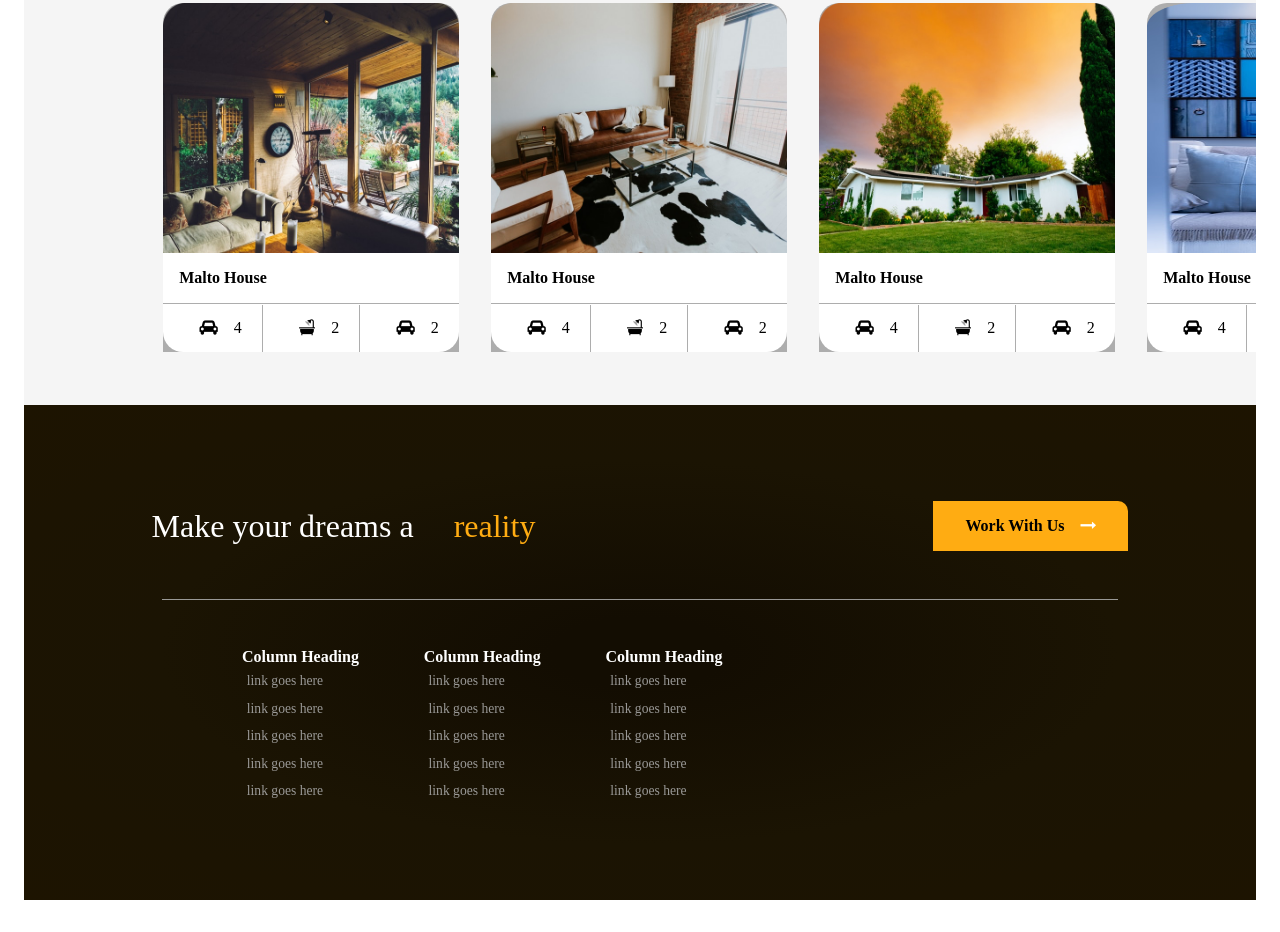
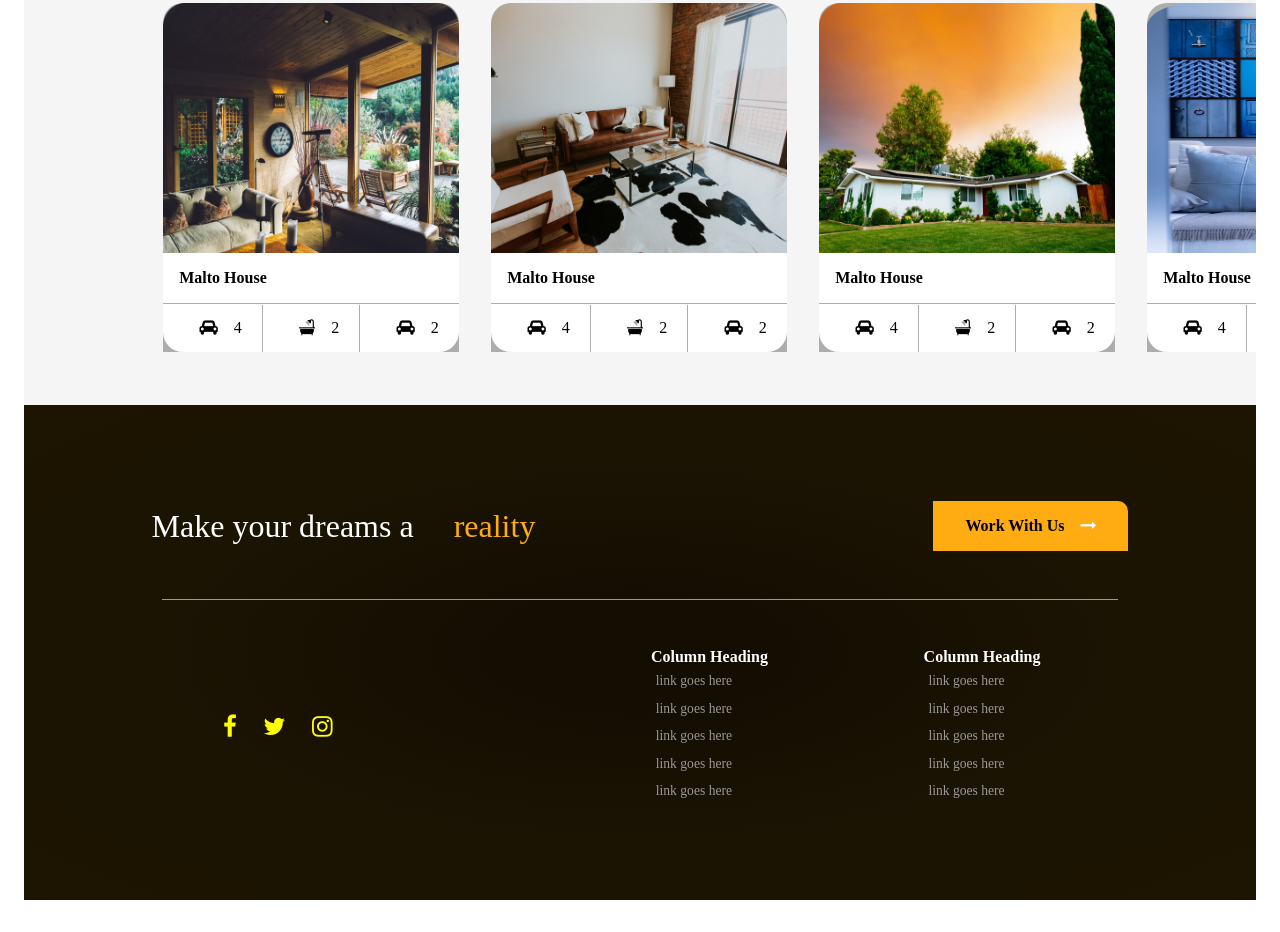
Before and after one commit to alemba-21/Quick-movers-website, a plain HTML site: page movers.html in a window 1280 px wide. Shown: the part 1726-2658 px from the top of the page. Drawn offline with Linux system fonts and the light colour scheme; a web font is replaced by a local one.

```diff
--- a/movers.html
+++ b/movers.html
@@ -297,18 +297,19 @@
           </div>
         </div>
         <div class="footerContent">
+            <div class="socialIcons">
+                <div class="facebook">
+                  <i class="fa fa-facebook"></i>
+                </div>
+                <div class="twitter">
+                  <i class="fa fa-twitter "></i>
+                </div>
+                <div class="instagram">
+                  <i class="fa fa-instagram"></i>
+                </div>
+              </div>
+          <div class="footColumns">
 
-          <div class="footColumns">
-            <div class="col-1">
-              <h1>Column Heading</h1>
-              <ul>
-                <li><a>link goes here</a></li>
-                <li><a>link goes here</a></li>
-                <li><a>link goes here</a></li>
-                <li><a>link goes here</a></li>
-                <li><a>link goes here</a></li>
-              </ul>
-            </div>
             <div class="col-1">
               <h1>Column Heading</h1>
               <ul>
```
